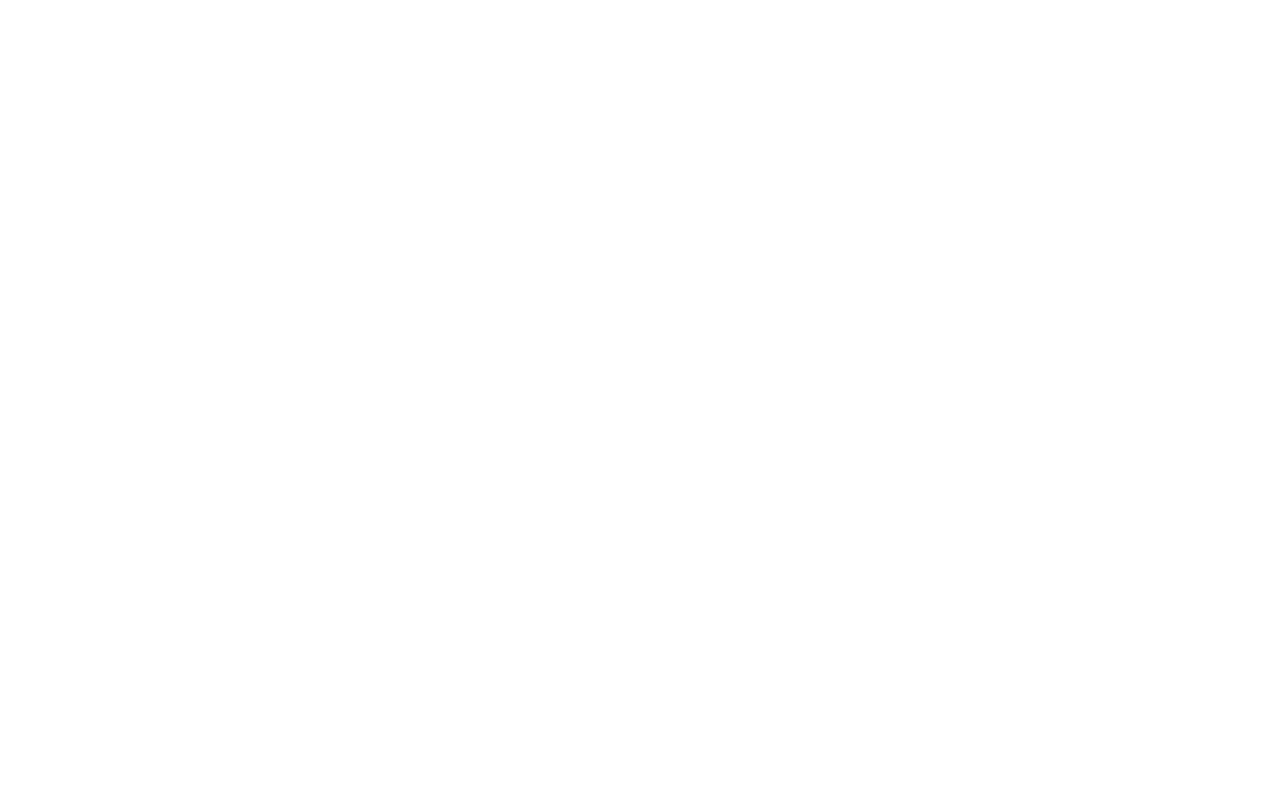
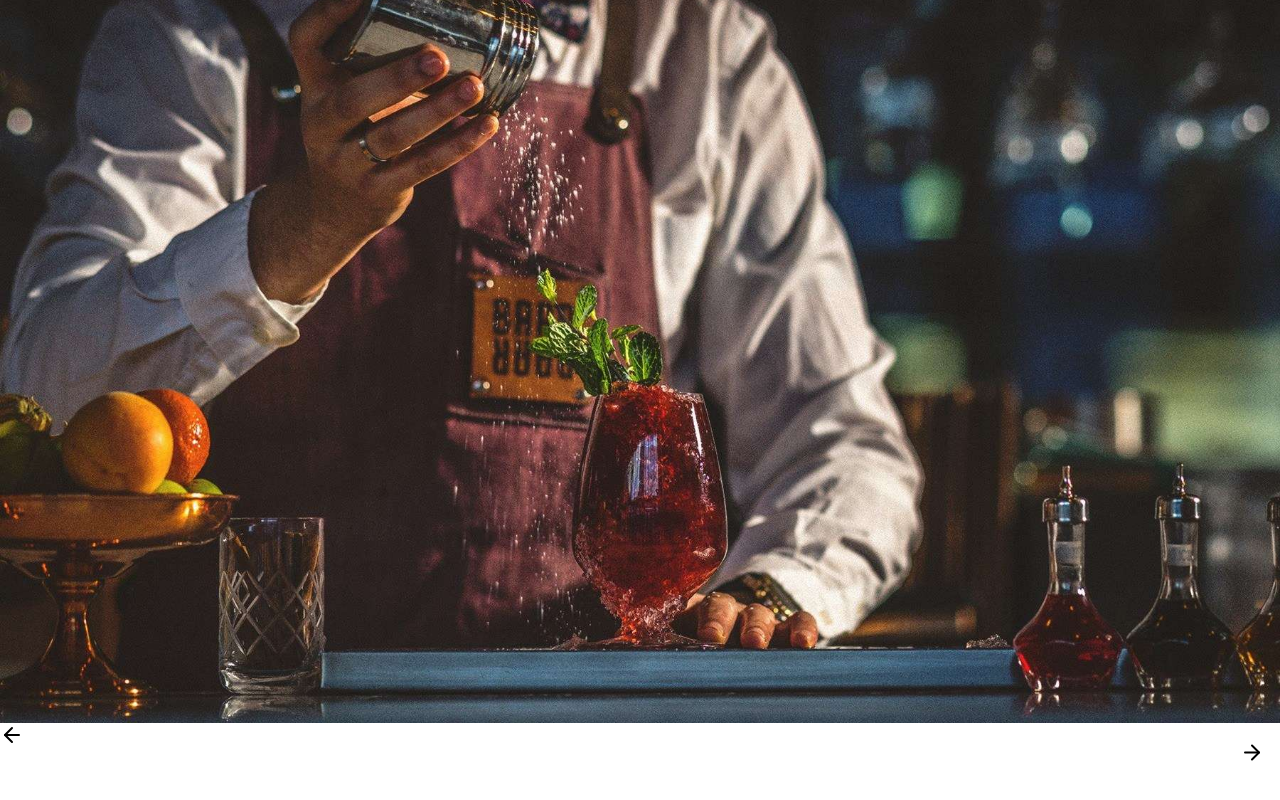
Before and after one commit to Collaborative-Open-Source-Projects/baar-baar-nyc, a Next.js app: page / in a window 1280 px wide. Shown: the part 870-1670 px from the top of the page. Before the commit the page ends 800 px from the top, so only its background shows below. Built offline with nearby package versions, Linux system fonts and the light colour scheme.

Commit message:
add: Added the home slider and frammer motion

```diff
--- a/app/page.jsx
+++ b/app/page.jsx
@@ -1,10 +1,10 @@
+import HomeSlider from '@/components/HomeSlider';
 import Image from 'next/image';
-import sliderImage from '@/public/images/pages/homepage/slider/baarbaar-HomeSlider-Cocktail.jpg';
 
 export default function Home() {
     return (
         <main className='min-h-screen'>
-            <Image src={sliderImage} alt='Slider Image' />
+            <HomeSlider />
         </main>
     );
 }
--- /dev/null
+++ b/components/HomeSlider.jsx
@@ -0,0 +1,62 @@
+"use client";
+
+import { SliderImages } from "@/data/slider.data";
+import { ArrowLeft, ArrowRight } from "lucide-react";
+import Image from "next/image";
+import { useEffect, useState } from "react";
+import { motion, AnimatePresence } from "framer-motion";
+
+const HomeSlider = () => {
+    const [currentPage, setCurrentPage] = useState(0);
+    const sliderPerPage = 1;
+
+    const totalPages = Math.ceil(SliderImages.length / sliderPerPage);
+
+    const nextSlide = () => {
+        setCurrentPage((prev) => (prev + 1) % totalPages);
+    };
+
+    const prevSlide = () => {
+        setCurrentPage((prev) => (prev - 1 + totalPages) % totalPages);
+    };
+
+    useEffect(() => {
+        const autoSlideTimer = setTimeout(() => {
+            nextSlide();
+        }, 5000);
+
+        return () => clearTimeout(autoSlideTimer);
+    }, [currentPage]);
+
+    return (
+        <main>
+            <div className="relative">
+                <AnimatePresence>
+                    {SliderImages.slice(currentPage, currentPage + sliderPerPage).map((img, index) => (
+                        <motion.div
+                            key={img.image + currentPage}
+                            initial={{ opacity: 1, x: 100 }}
+                            animate={{ opacity: 1, x: 0 }}
+                            exit={{ opacity: 1, x: -100 }}
+                            transition={{ duration: 0.6, ease: "easeIn" }}
+                        >
+                            <Image src={img.image} alt={img.name} />
+                        </motion.div>
+                    ))}
+                </AnimatePresence>
+
+                <button
+                    className="absolute right-4 top-0 bottom-0 translate-y-1/2"
+                    onClick={nextSlide}
+                >
+                    <ArrowRight />
+                </button>
+                <button onClick={prevSlide}>
+                    <ArrowLeft />
+                </button>
+            </div>
+        </main>
+    );
+};
+
+export default HomeSlider;
--- /dev/null
+++ b/data/slider.data.js
@@ -0,0 +1,13 @@
+import HomeSlider_1 from "@/public/images/pages/homepage/slider/baarbaar-HomeSlider-Bar.jpg";
+import HomeSlider_2 from "@/public/images/pages/homepage/slider/baarbaar-HomeSlider-Cocktail.jpg";
+import HomeSlider_3 from "@/public/images/pages/homepage/slider/baarbaar-HomeSlider-Dessert.jpg";
+import HomeSlider_4 from "@/public/images/pages/homepage/slider/baarbaar-HomeSlider-Diner.jpg";
+import HomeSlider_5 from "@/public/images/pages/homepage/slider/baarbaar-HomeSlider-Food.jpg";
+
+export const SliderImages = [
+    { name: "Slider 1", image: HomeSlider_1 },
+    { name: "Slider 2", image: HomeSlider_2 },
+    { name: "Slider 3", image: HomeSlider_3 },
+    { name: "Slider 4", image: HomeSlider_4 },
+    { name: "Slider 5", image: HomeSlider_5 },
+]
--- a/package.json
+++ b/package.json
@@ -11,7 +11,9 @@
     },
     "dependencies": {
         "bcryptjs": "^3.0.0",
+        "framer-motion": "^12.4.3",
         "jose": "^5.9.6",
+        "lucide-react": "^0.475.0",
         "mongodb": "^6.13.0",
         "next": "15.1.7",
         "react": "^19.0.0",
```
Also changed, not shown: 1 other file (tests, documents, lock files or other folders).
